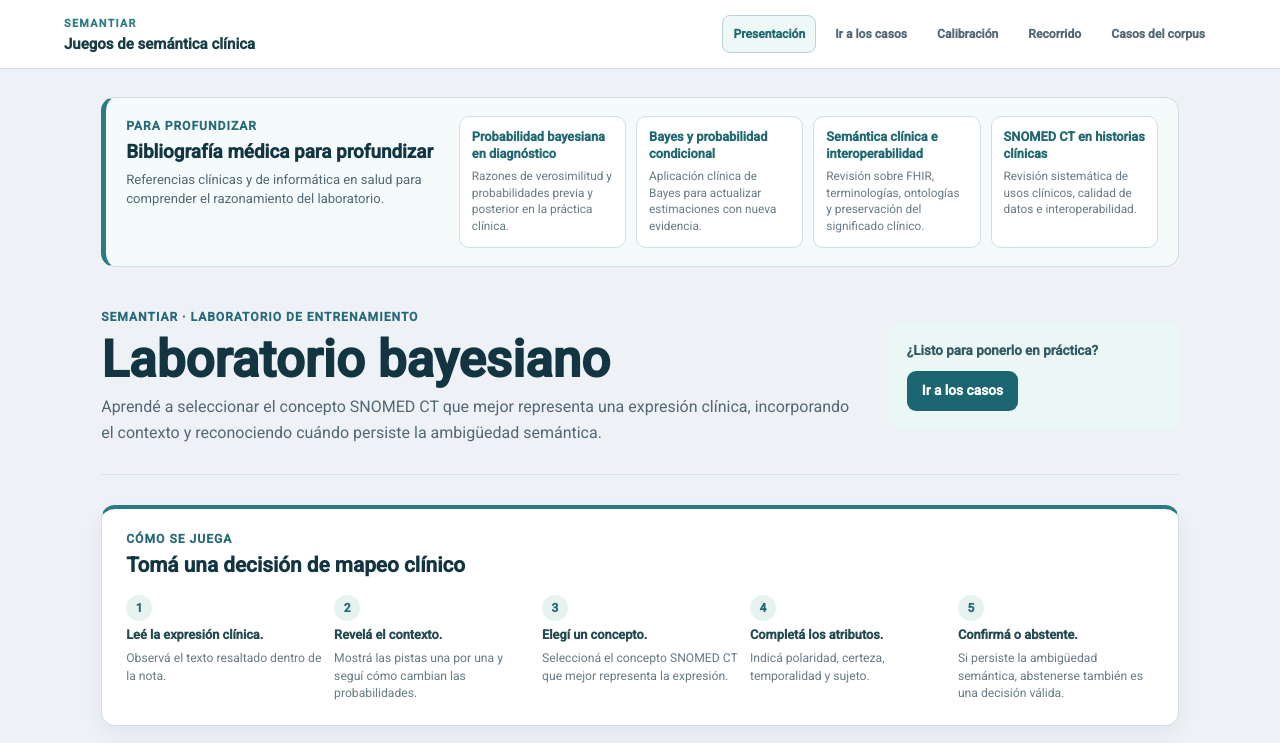
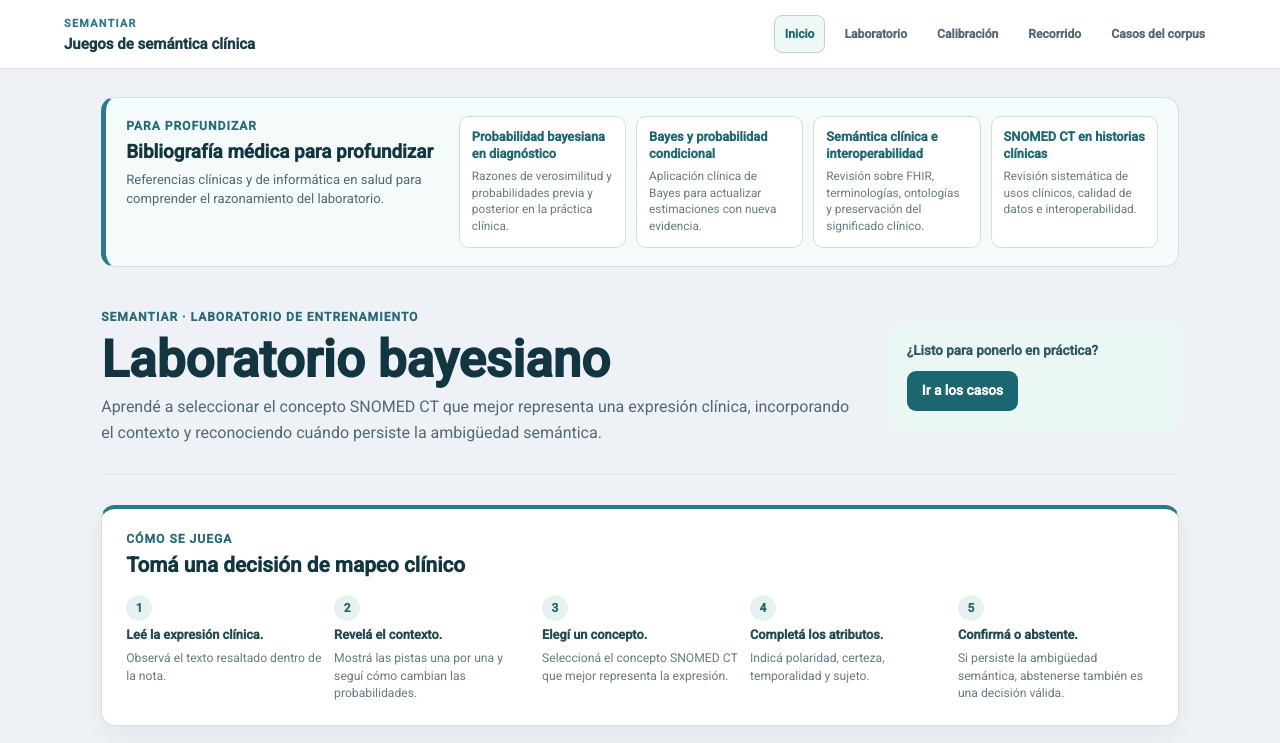
Before and after one commit to manwithbarba/semantiar_juegos, an Angular app: page / in a window 1280 px wide. Shown: the top 743 px of the page. Built offline with nearby package versions, Linux system fonts and the light colour scheme.

Commit message:
Rename home page as clinical semantics games

```diff
--- a/src/app/app.html
+++ b/src/app/app.html
@@ -10,9 +10,9 @@
         routerLinkActive="is-active"
         [routerLinkActiveOptions]="{ exact: true }"
       >
-        Presentación
+        Inicio
       </a>
-      <a routerLink="/casos" routerLinkActive="is-active">Ir a los casos</a>
+      <a routerLink="/casos" routerLinkActive="is-active">Laboratorio</a>
       <a routerLink="/calibracion" routerLinkActive="is-active">Calibración</a>
       <a routerLink="/expresiones" routerLinkActive="is-active">Recorrido</a>
       <a routerLink="/casos-reales" routerLinkActive="is-active">Casos del corpus</a>
```
